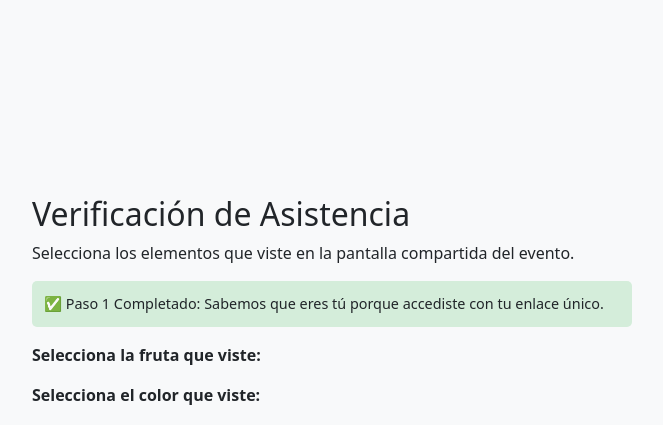
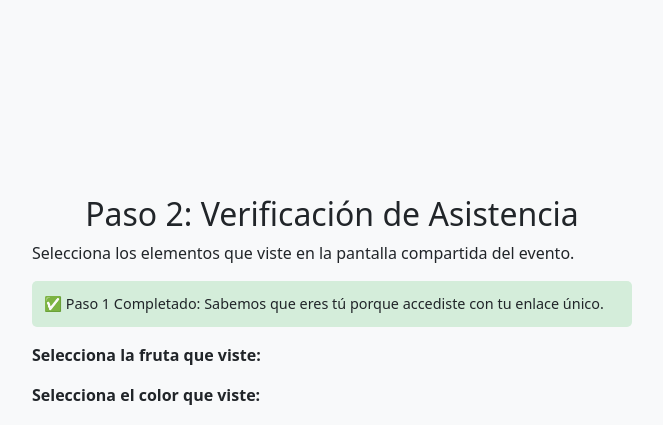
Before and after one commit to hababel/vocatorid, a PHP site: template app/views/asistencia/espera_reto.php in a window 1280 px wide. Shown: the top 425 px of the page, without its empty margins (308-971 px from the left). Run offline with PHP 8.4, Linux system fonts and the light colour scheme; the template is opened without the code that fills it, so the values that code supplies are empty; a stand-in replaces the project's code that opens the database connection; some libraries are stand-ins or nearby versions.

Commit message:
Mejora diseño de verificación

```diff
--- a/app/views/asistencia/espera_reto.php
+++ b/app/views/asistencia/espera_reto.php
@@ -5,14 +5,17 @@ require_once APP_BASE_PHYSICAL_PATH . '/app/controller/AsistenciaController.php'
 ?>
 <style>
     .titulo-seccion{margin-top:1rem;font-weight:bold;}
-    .opciones{display:flex;flex-wrap:wrap;gap:10px;margin-bottom:1rem;}
+    .opciones{display:flex;flex-wrap:wrap;gap:10px;margin-bottom:1rem;justify-content:center;}
     .opciones img,.opciones button{width:80px;height:80px;object-fit:contain;border:2px solid transparent;border-radius:5px;cursor:pointer;}
+    @media (max-width:576px){
+        .opciones img,.opciones button{width:70px;height:70px;}
+    }
     .seleccionada{border-color:#28a745!important;}
     .mensaje{background:#d4edda;padding:.75rem;border-radius:5px;margin-bottom:1rem;font-size:.9rem;}
 </style>
 <div class="container container-main d-flex align-items-center">
     <div class="w-100" style="max-width:600px;margin:auto;">
-        <h2>Verificación de Asistencia</h2>
+        <h2 class="text-center">Paso 2: Verificación de Asistencia</h2>
         <p>Selecciona los elementos que viste en la pantalla compartida del evento.</p>
         <div class="mensaje">
             ✅ Paso 1 Completado: Sabemos que eres tú porque accediste con tu enlace único.
@@ -35,12 +38,19 @@ let frutaSel = '';
 let animalSel = '';
 let colorSel = '';
 
+function normalizarUrl(url){
+    if(url.startsWith('http://') || url.startsWith('https://')){
+        return window.location.protocol+'//'+url.split('://')[1];
+    }
+    return url;
+}
+
 function renderOpciones(cont, opciones, tipo){
     cont.innerHTML='';
     opciones.forEach(opt=>{
         const nombre = tipo==='color' ? Object.keys(mapaColores).find(k=>mapaColores[k]===opt) : opt.split('/').pop().replace(/\.[^.]+$/, '');
         const el = tipo==='color'?document.createElement('button'):document.createElement('img');
-        if(tipo==='color') el.style.backgroundColor=opt; else el.src=opt;
+        if(tipo==='color') el.style.backgroundColor=opt; else el.src=normalizarUrl(opt);
         el.addEventListener('click',()=>{
             if(tipo==='fruta'){frutaSel=nombre; cont.querySelectorAll('img').forEach(i=>i.classList.remove('seleccionada'));}
             if(tipo==='animal'){animalSel=nombre; cont.querySelectorAll('img').forEach(i=>i.classList.remove('seleccionada'));}
```
